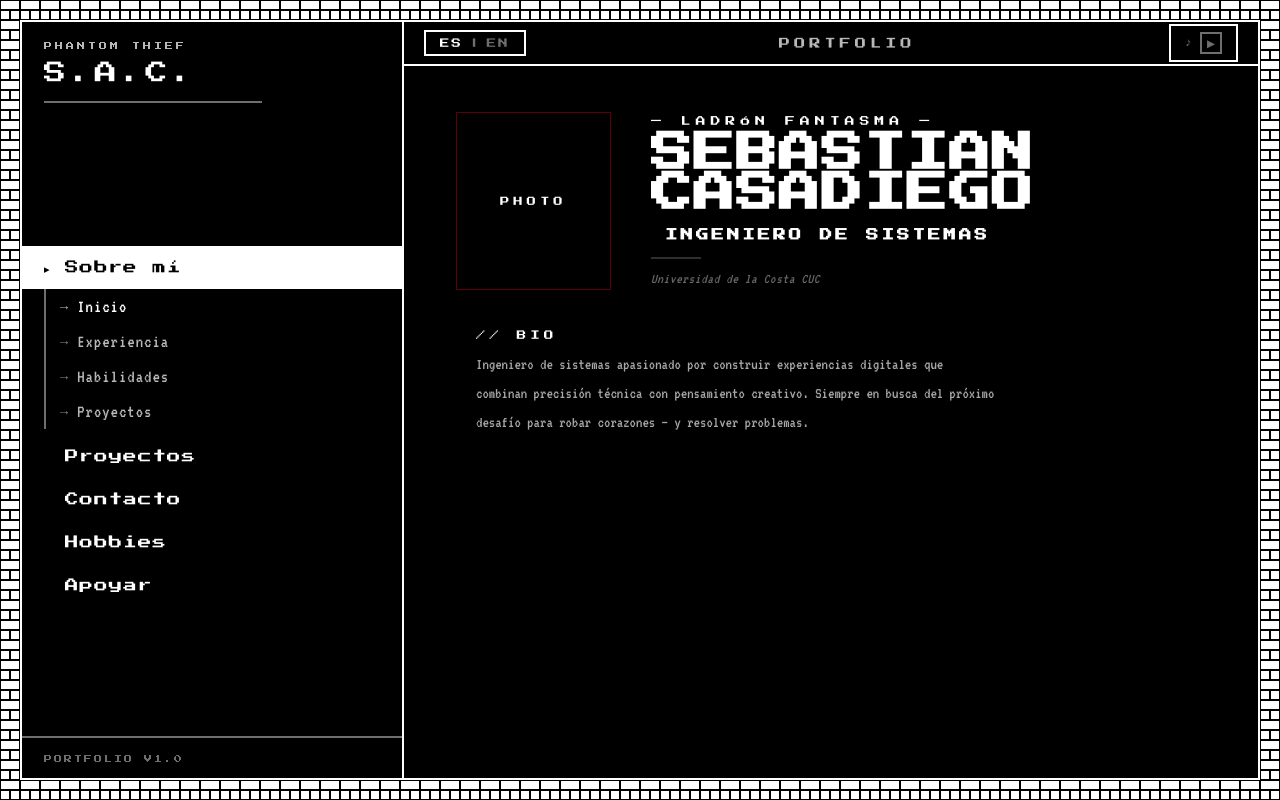
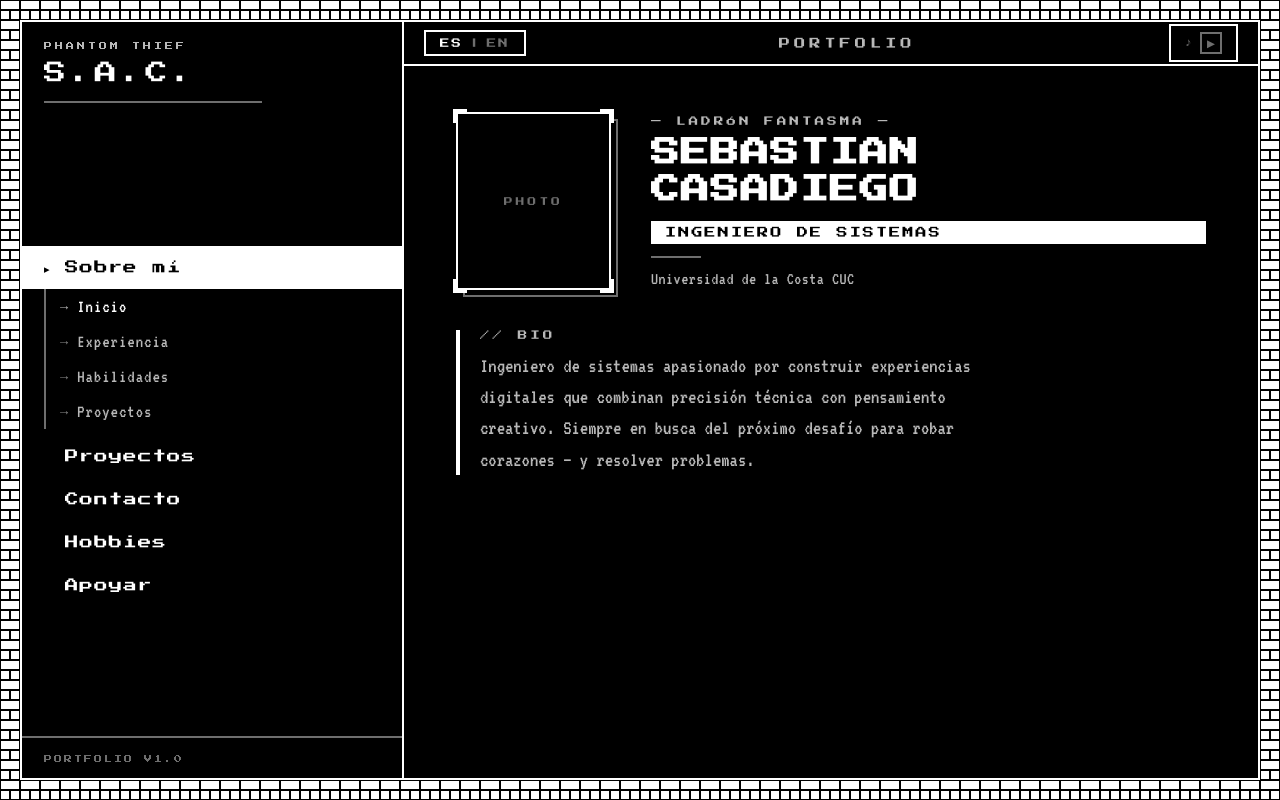
Before and after one commit to casa1410/portafolio, a React (Vite) app: page / in a window 1280 px wide. Built offline with nearby package versions, Linux system fonts and the light colour scheme.

Commit message:
feat: contenido (Placeholder, AboutIndex, Support) en blanco y negro
Quita acentos y clip-paths rojos: bordes, badges y el boton de Ko-fi
pasan a blanco/negro con bordes rectangulares e inversion en hover,
igual que el resto de los componentes del HUD retro.

```diff
--- a/src/components/UI/Placeholder.module.css
+++ b/src/components/UI/Placeholder.module.css
@@ -6,34 +6,31 @@
 
 .title {
   font-family: var(--font-display);
-  font-size: 2.2rem;
-  font-weight: 900;
+  font-size: 1.4rem;
   text-transform: uppercase;
-  letter-spacing: 5px;
-  color: var(--p5-white);
-  border-left: 5px solid var(--p5-red);
+  letter-spacing: 3px;
+  color: var(--paper);
+  border-left: 4px solid var(--paper);
   padding-left: 18px;
-  text-shadow: 3px 3px 0 rgba(230, 0, 18, 0.2);
 }
 
 .desc {
   font-family: var(--font-body);
-  font-size: 1rem;
-  color: rgba(245, 245, 245, 0.5);
-  line-height: 1.7;
+  font-size: 1.3rem;
+  color: var(--paper-dim);
+  line-height: 1.5;
   max-width: 560px;
-  padding-left: 23px;
+  padding-left: 22px;
 }
 
 .badge {
   display: inline-block;
   font-family: var(--font-display);
-  font-size: 0.7rem;
-  letter-spacing: 3px;
-  color: var(--p5-red);
-  border: 1px solid var(--p5-red);
-  padding: 7px 16px;
-  opacity: 0.5;
+  font-size: 0.65rem;
+  letter-spacing: 2px;
+  color: var(--paper);
+  border: 2px solid var(--paper);
+  padding: 8px 16px;
   margin-top: 8px;
-  margin-left: 23px;
+  margin-left: 22px;
 }
--- a/src/components/sections/About/AboutIndex.module.css
+++ b/src/components/sections/About/AboutIndex.module.css
@@ -23,8 +23,8 @@
   position: relative;
   width: 155px;
   height: 178px;
-  background: var(--p5-gray);
-  border: 1px solid rgba(230, 0, 18, 0.4);
+  background: var(--ink);
+  border: 2px solid var(--paper);
   display: flex;
   align-items: center;
   justify-content: center;
@@ -33,9 +33,9 @@
 
 .photoLabel {
   font-family: var(--font-display);
-  font-size: 0.58rem;
-  letter-spacing: 4px;
-  color: var(--p5-light-gray);
+  font-size: 0.55rem;
+  letter-spacing: 3px;
+  color: var(--paper-faint);
   text-transform: uppercase;
 }
 
@@ -46,11 +46,11 @@
   left: 7px;
   width: 155px;
   height: 178px;
-  border: 1px solid var(--p5-light-gray);
+  border: 2px solid var(--paper-faint);
   z-index: 0;
 }
 
-/* P5 targeting corner brackets */
+/* Pixel targeting corner brackets */
 .corner {
   position: absolute;
   width: 14px;
@@ -58,10 +58,10 @@
   z-index: 2;
 }
 
-.tl { top: -3px; left: -3px; border-top: 3px solid var(--p5-red); border-left: 3px solid var(--p5-red); }
-.tr { top: -3px; right: -3px; border-top: 3px solid var(--p5-red); border-right: 3px solid var(--p5-red); }
-.bl { bottom: -3px; left: -3px; border-bottom: 3px solid var(--p5-red); border-left: 3px solid var(--p5-red); }
-.br { bottom: -3px; right: -3px; border-bottom: 3px solid var(--p5-red); border-right: 3px solid var(--p5-red); }
+.tl { top: -3px; left: -3px; border-top: 3px solid var(--paper); border-left: 3px solid var(--paper); }
+.tr { top: -3px; right: -3px; border-top: 3px solid var(--paper); border-right: 3px solid var(--paper); }
+.bl { bottom: -3px; left: -3px; border-bottom: 3px solid var(--paper); border-left: 3px solid var(--paper); }
+.br { bottom: -3px; right: -3px; border-bottom: 3px solid var(--paper); border-right: 3px solid var(--paper); }
 
 /* ── Info block ──────────────────────────────────────────── */
 .infoBlock {
@@ -73,55 +73,49 @@
 
 .tag {
   font-family: var(--font-display);
-  font-size: 0.62rem;
-  letter-spacing: 5px;
-  color: var(--p5-red);
+  font-size: 0.6rem;
+  letter-spacing: 3px;
+  color: var(--paper-dim);
   text-transform: uppercase;
 }
 
 .name {
   font-family: var(--font-display);
-  font-size: 2.6rem;
-  font-weight: 900;
-  color: var(--p5-white);
+  font-size: 1.8rem;
+  color: var(--paper);
   text-transform: uppercase;
   letter-spacing: 1px;
-  line-height: 0.95;
-  text-shadow: 4px 4px 0 rgba(0, 0, 0, 0.5);
+  line-height: 1.3;
 }
 
-/* P5-style badge for the role/title */
+/* Inverted tag for the role/title, like a selected menu row */
 .roleBadge {
   display: inline-flex;
   align-items: center;
-  background: var(--p5-red);
-  padding: 4px 14px;
-  clip-path: polygon(0 0, calc(100% - 10px) 0, 100% 50%, calc(100% - 10px) 100%, 0 100%);
+  background: var(--paper);
+  padding: 6px 14px;
   margin-top: 4px;
-  padding-right: 22px;
 }
 
 .roleText {
   font-family: var(--font-display);
-  font-size: 0.78rem;
-  font-weight: 700;
-  letter-spacing: 3px;
-  color: var(--p5-white);
+  font-size: 0.7rem;
+  letter-spacing: 2px;
+  color: var(--ink);
   text-transform: uppercase;
 }
 
 .divider {
   width: 50px;
   height: 2px;
-  background: rgba(255, 255, 255, 0.18);
+  background: var(--paper-faint);
   margin: 4px 0;
 }
 
 .university {
   font-family: var(--font-body);
-  font-size: 0.9rem;
-  color: rgba(245, 245, 245, 0.42);
-  font-style: italic;
+  font-size: 1.1rem;
+  color: var(--paper-dim);
   letter-spacing: 0.5px;
 }
 
@@ -130,23 +124,22 @@
   display: flex;
   flex-direction: column;
   gap: 10px;
-  border-left: 4px solid var(--p5-red);
+  border-left: 4px solid var(--paper);
   padding-left: 20px;
 }
 
 .bioLabel {
   font-family: var(--font-display);
   font-size: 0.6rem;
-  letter-spacing: 4px;
-  color: var(--p5-red);
+  letter-spacing: 3px;
+  color: var(--paper-dim);
   text-transform: uppercase;
 }
 
 .bio {
   font-family: var(--font-body);
-  font-size: 1rem;
-  font-weight: 500;
-  line-height: 1.8;
-  color: rgba(245, 245, 245, 0.68);
+  font-size: 1.3rem;
+  line-height: 1.5;
+  color: var(--paper-dim);
   max-width: 520px;
 }
--- a/src/components/sections/About/AboutIndex.tsx
+++ b/src/components/sections/About/AboutIndex.tsx
@@ -9,7 +9,7 @@ export const AboutIndex = () => {
     <div className={styles.container}>
       <div className={styles.topRow}>
 
-        {/* Photo with P5 targeting corner markers */}
+        {/* Photo with pixel corner markers */}
         <div className={styles.photoWrapper}>
           <div className={styles.photo}>
             <span className={styles.photoLabel}>PHOTO</span>
--- a/src/components/sections/Support/Support.module.css
+++ b/src/components/sections/Support/Support.module.css
@@ -7,20 +7,19 @@
 
 .title {
   font-family: var(--font-display);
-  font-size: 2rem;
-  font-weight: 700;
+  font-size: 1.4rem;
   text-transform: uppercase;
-  letter-spacing: 4px;
-  color: var(--p5-white);
-  border-left: 5px solid var(--p5-red);
+  letter-spacing: 3px;
+  color: var(--paper);
+  border-left: 4px solid var(--paper);
   padding-left: 16px;
 }
 
 .description {
   font-family: var(--font-body);
-  font-size: 1.05rem;
-  line-height: 1.75;
-  color: rgba(240, 240, 240, 0.75);
+  font-size: 1.35rem;
+  line-height: 1.5;
+  color: var(--paper-dim);
 }
 
 .kofiBtn {
@@ -28,20 +27,18 @@
   align-items: center;
   gap: 10px;
   padding: 14px 28px;
-  background: var(--p5-red);
-  color: var(--p5-white);
+  border: 2px solid var(--paper);
+  color: var(--paper);
   font-family: var(--font-display);
-  font-size: 1rem;
-  font-weight: 700;
-  letter-spacing: 2px;
+  font-size: 0.8rem;
+  letter-spacing: 1px;
   text-transform: uppercase;
-  clip-path: polygon(0 0, calc(100% - 14px) 0, 100% 50%, calc(100% - 14px) 100%, 0 100%);
-  padding-right: 32px;
-  transition: background var(--transition);
+  transition: background var(--transition), color var(--transition);
 }
 
 .kofiBtn:hover {
-  background: var(--p5-red-dark);
+  background: var(--paper);
+  color: var(--ink);
 }
 
 .kofiIcon {
```
